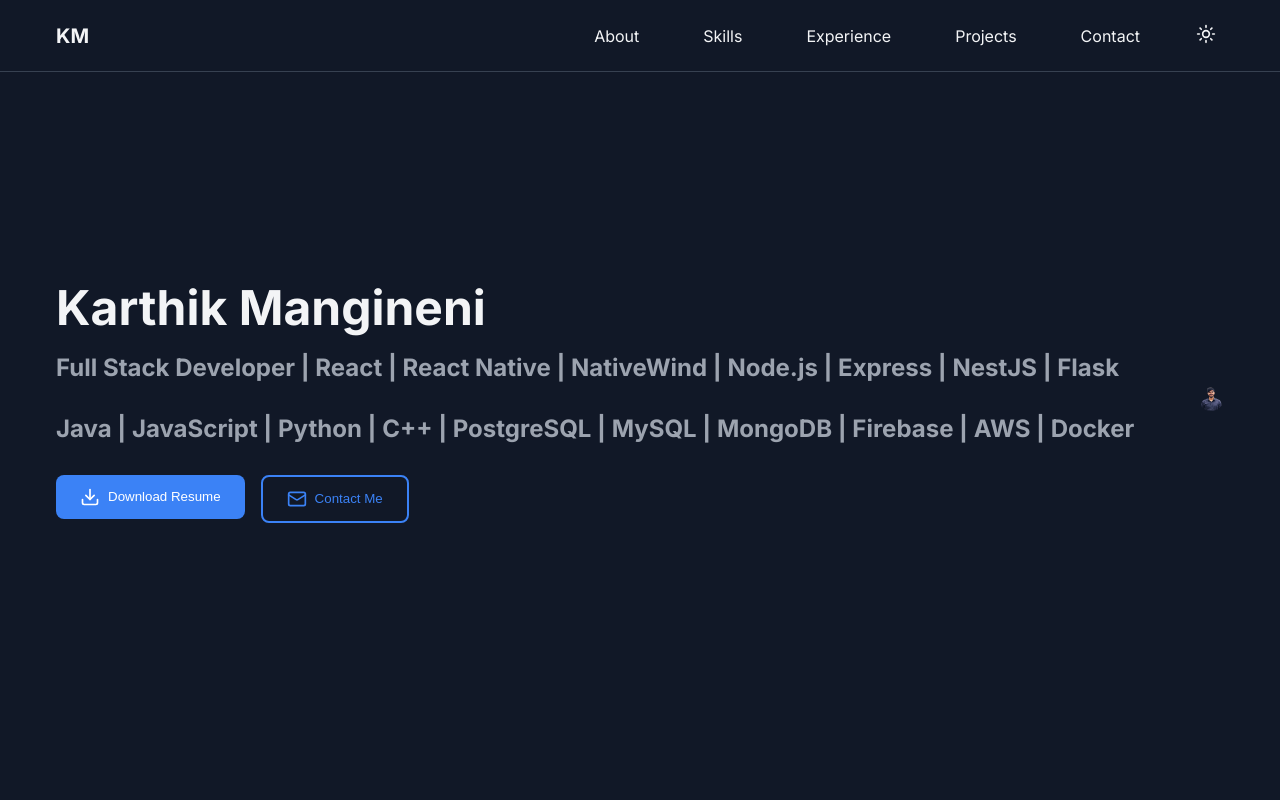
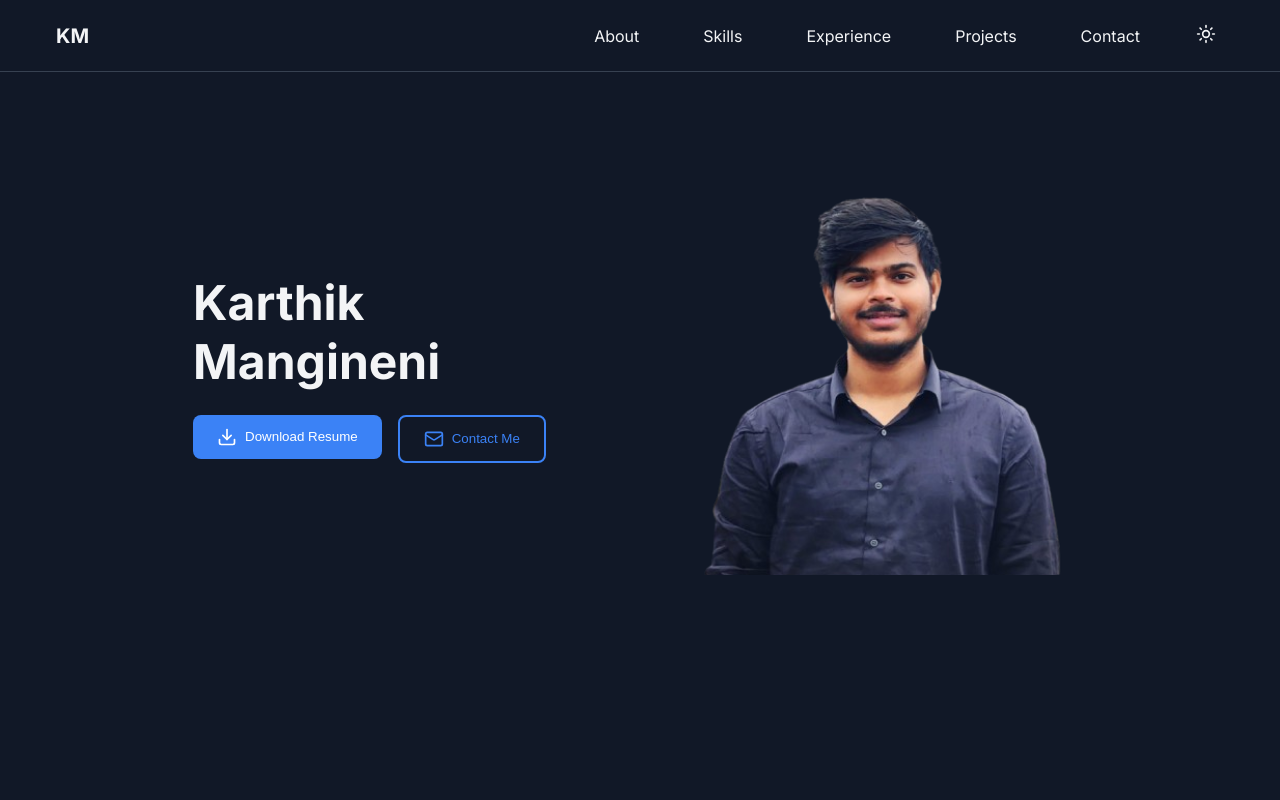
Before and after one commit to rcAsironman/portfolio, a React (Create React App) app: page / in a window 1280 px wide. Shown: the top 800 px of the page. Built offline with nearby package versions, Linux system fonts and the light colour scheme.

Commit message:
Build React portfolio for deployment

```diff
--- a/src/components/Hero.js
+++ b/src/components/Hero.js
@@ -1,7 +1,8 @@
 import React from 'react';
 import { motion } from 'framer-motion';
 import { Download, Mail } from 'lucide-react';
-import karthikImage from "../assets/portfolioImage.png"
+import karthikImage from "../assets/portfolioImage.png";
+
 function Hero() {
   const scrollToContact = () => {
     document.getElementById('contact').scrollIntoView({ behavior: 'smooth' });
@@ -11,31 +12,47 @@ function Hero() {
   const resumeUrl = process.env.PUBLIC_URL + '/Karthik_Resume.pdf';
 
   return (
-    <section className="section" style={{
-      minHeight: '100vh',
-      display: 'flex',
-      alignItems: 'center',
-      paddingTop: '5rem'
-    }}>
+    <section
+      className="section"
+      style={{
+        minHeight: '100vh',
+        display: 'flex',
+        flexDirection: 'column',
+        justifyContent: 'center',
+        paddingTop: '5rem'
+      }}
+    >
       <div className="container">
         <motion.div
           initial={{ opacity: 0, y: 20 }}
           animate={{ opacity: 1, y: 0 }}
           transition={{ duration: 0.5 }}
         >
-          <div style={{ display: 'flex', gap: '4rem', alignItems: 'center' }}>
-            <div>
-              <h1 style={{ fontSize: '3rem', fontWeight: 700, marginBottom: '1rem' }}>
+          {/* ===== Profile Section ===== */}
+          <div
+            className="hero-container"
+            style={{
+              display: 'flex',
+              flexWrap: 'wrap',
+              gap: '4rem',
+              alignItems: 'center',
+              justifyContent: 'center',
+              marginBottom: '4rem'
+            }}
+          >
+            {/* Text Block */}
+            <div style={{ flex: 1, minWidth: '300px', maxWidth: '600px' }}>
+              <h1
+                style={{
+                  fontSize: '3rem',
+                  fontWeight: 700,
+                  marginBottom: '1.5rem'
+                }}
+              >
                 Karthik Mangineni
               </h1>
-              <h2 style={{ fontSize: '1.5rem', color: 'var(--secondary-text)', marginBottom: '2rem' }}>
-                Full Stack Developer | React | React Native | NativeWind | Node.js | Express | NestJS | Flask
-              </h2>
-              <h2 style={{ fontSize: '1.5rem', color: 'var(--secondary-text)', marginBottom: '2rem' }}>
-                Java | JavaScript | Python | C++ | PostgreSQL | MySQL | MongoDB | Firebase | AWS | Docker
-              </h2>
 
-              <div style={{ display: 'flex', gap: '1rem' }}>
+              <div style={{ display: 'flex', gap: '1rem', flexWrap: 'wrap' }}>
                 <a href={resumeUrl} download="Karthik_Mangineni_Resume.pdf">
                   <button className="btn btn-primary">
                     <Download size={20} />
@@ -48,23 +65,33 @@ function Hero() {
                 </button>
               </div>
             </div>
-            <div style={{ flex: 1 }}>
+
+            {/* Profile Image */}
+            <div
+              style={{
+                flex: 1,
+                display: 'flex',
+                justifyContent: 'center',
+                minWidth: '300px'
+              }}
+            >
               <img
                 src={karthikImage}
                 alt="Karthik Mangineni"
                 style={{
                   width: '100%',
-                  maxWidth: '400px',
+                  maxWidth: '550px',
                   borderRadius: '2rem',
                   objectFit: 'cover'
                 }}
               />
             </div>
           </div>
+
         </motion.div>
       </div>
     </section>
   );
 }
 
-export default Hero
+export default Hero;
```
Also changed, not shown: package.json (+7 -1 lines), 1 other file (tests, documents, lock files or other folders).
